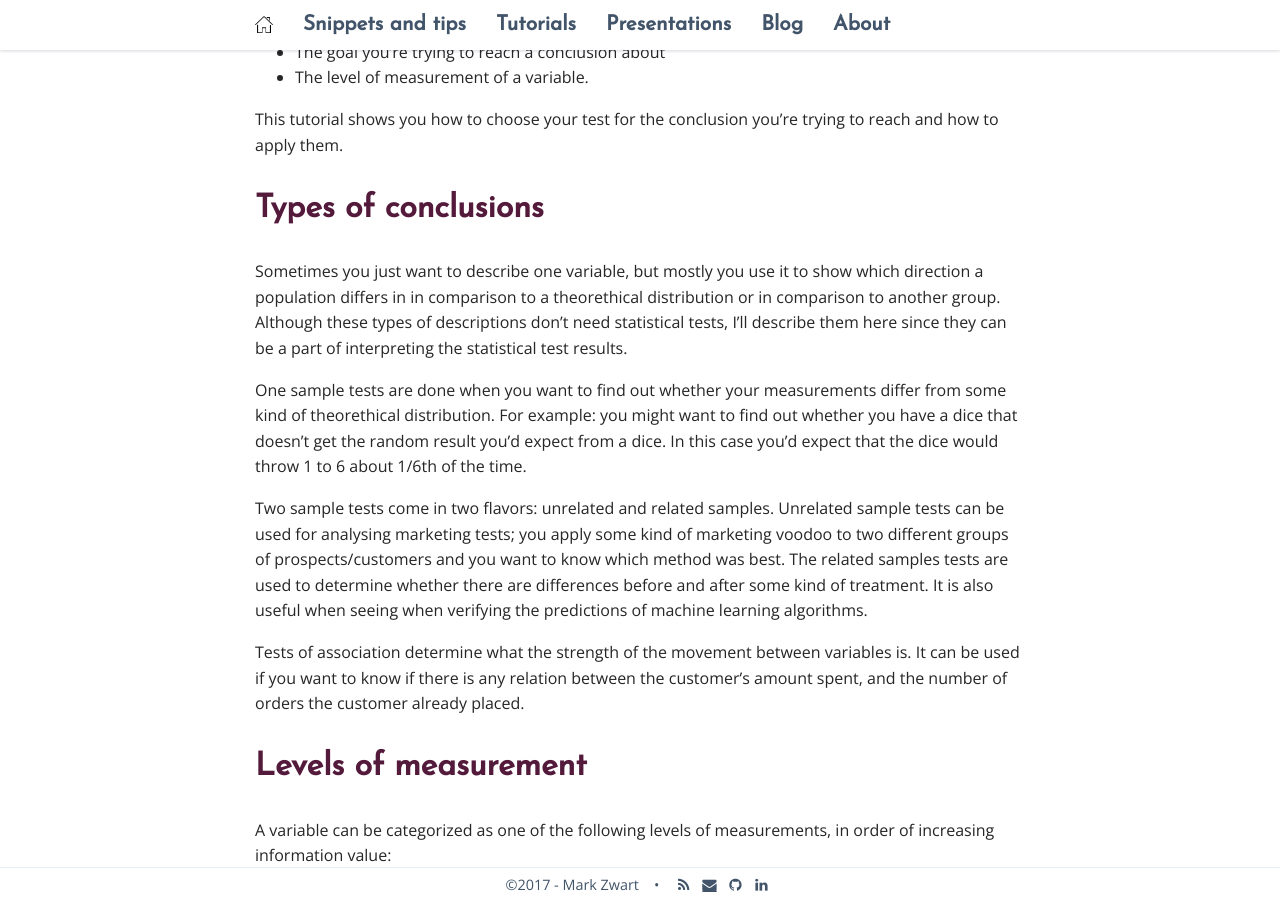
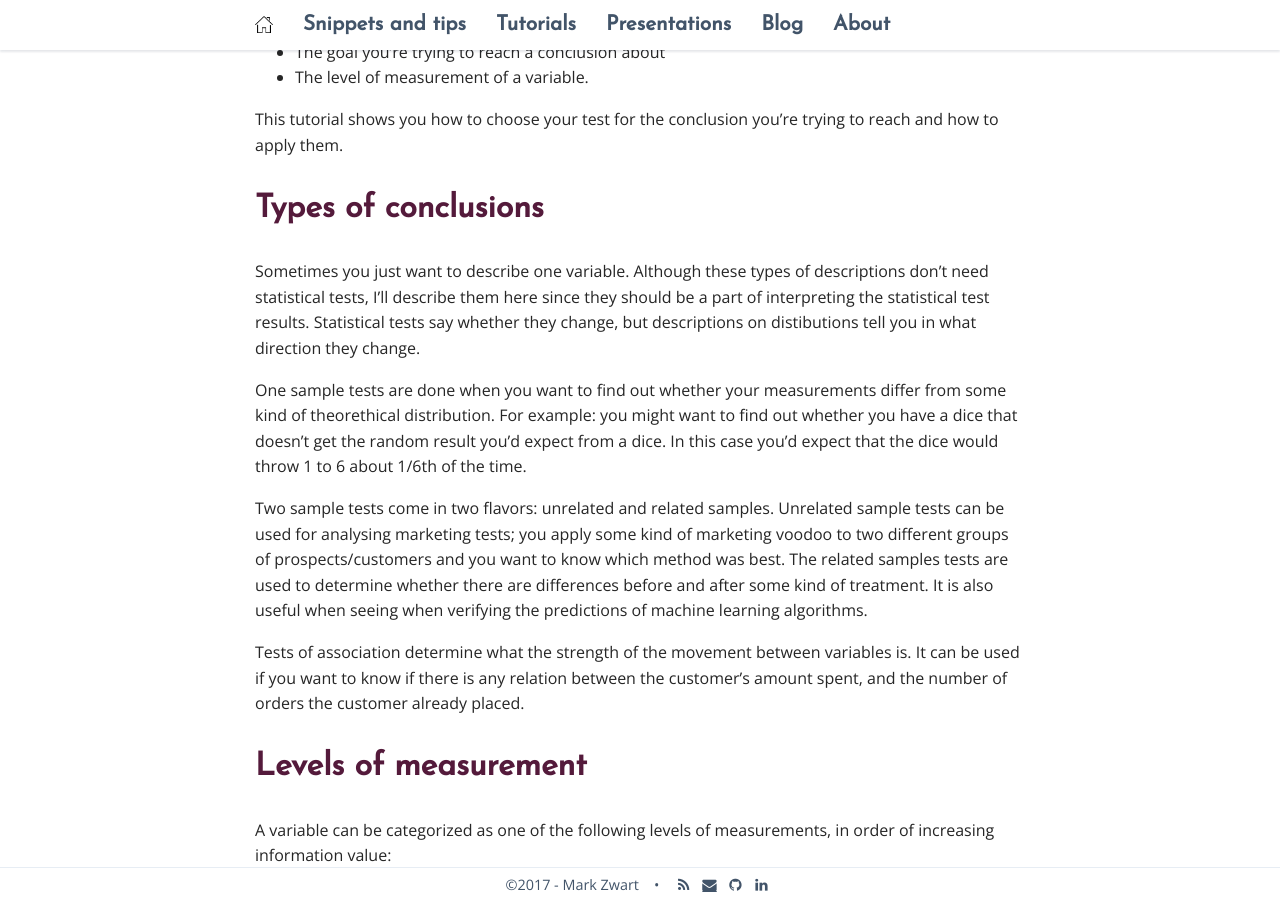
Before and after one commit to mark-me/mark-me.github.io, a Jekyll site: the page built from _pages/tutorials/statistical-tests/statistical-tests.md, in a window 1280 px wide and 900 px high, scrolled down 678 px. Built offline with Jekyll 4.4.1, drawn with Linux system fonts in a browser that asks for light colours; nearby versions of some CDN libraries; comment, search, counter and statistics services are not loaded; some of the changed text lies outside the part shown.

Commit message:
Update statistical-tests.md

```diff
--- a/_pages/tutorials/statistical-tests/statistical-tests.md
+++ b/_pages/tutorials/statistical-tests/statistical-tests.md
@@ -24,7 +24,7 @@ This tutorial shows you how to choose your test for the conclusion you're trying
 
 # Types of conclusions
 
-Sometimes you just want to describe one variable, but mostly you use it to show which direction a population differs in in comparison to a theorethical distribution or in comparison to another group. Although these types of descriptions don't need statistical tests, I'll describe them here since they can be a part of interpreting the statistical test results.
+Sometimes you just want to describe one variable. Although these types of descriptions don't need statistical tests, I'll describe them here since they should be a part of interpreting the statistical test results. Statistical tests say whether they change, but descriptions on distibutions tell you in what direction they change.
 
 One sample tests are done when you want to find out whether your measurements differ from some kind of theorethical distribution. For example: you might want to find out whether you have a dice that doesn't get the random result you'd expect from a dice. In this case you'd expect that the dice would throw 1 to 6 about 1/6th of the time.
 
```
Also changed, not shown: other parts of _pages/tutorials/statistical-tests/statistical-tests.md (+2 -2 lines).
